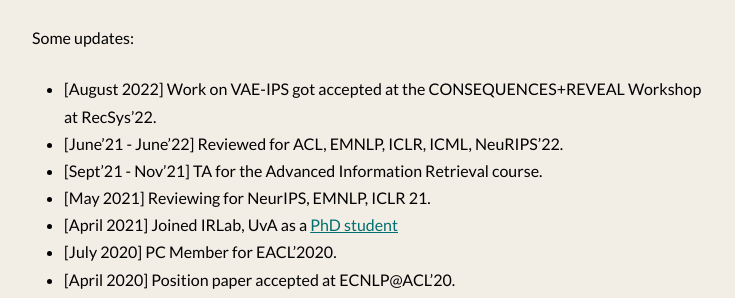
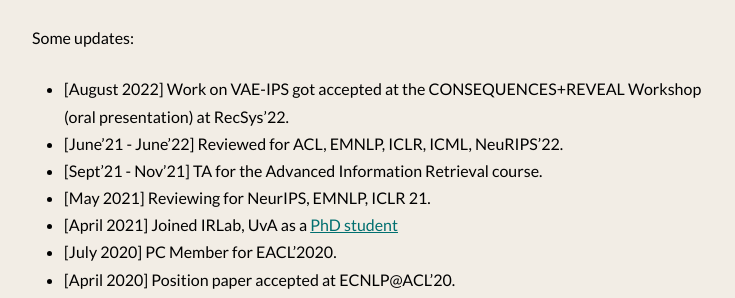
Before and after one commit to shashankg7/shashankg7.github.io, a Jekyll site: the page built from index.md, in a window 1280 px wide. Shown: the part 561-859 px from the top of the page, without its empty margins (272-1007 px from the left). Built offline with Jekyll 4.4.1, drawn with Linux system fonts in a browser that asks for light colours; nearby versions of some CDN libraries.

Commit message:
Update index.md

```diff
--- a/index.md
+++ b/index.md
@@ -17,7 +17,7 @@
 
 Some updates:
 
-* [August 2022] Work on VAE-IPS got accepted at the CONSEQUENCES+REVEAL Workshop at RecSys'22.
+* [August 2022] Work on VAE-IPS got accepted at the CONSEQUENCES+REVEAL Workshop (oral presentation) at RecSys'22.
 * [June'21 - June'22] Reviewed for ACL, EMNLP, ICLR, ICML, NeuRIPS'22.
 * [Sept'21 - Nov'21] TA for the Advanced Information Retrieval course.
 * [May 2021] Reviewing for NeurIPS, EMNLP, ICLR 21.
```
